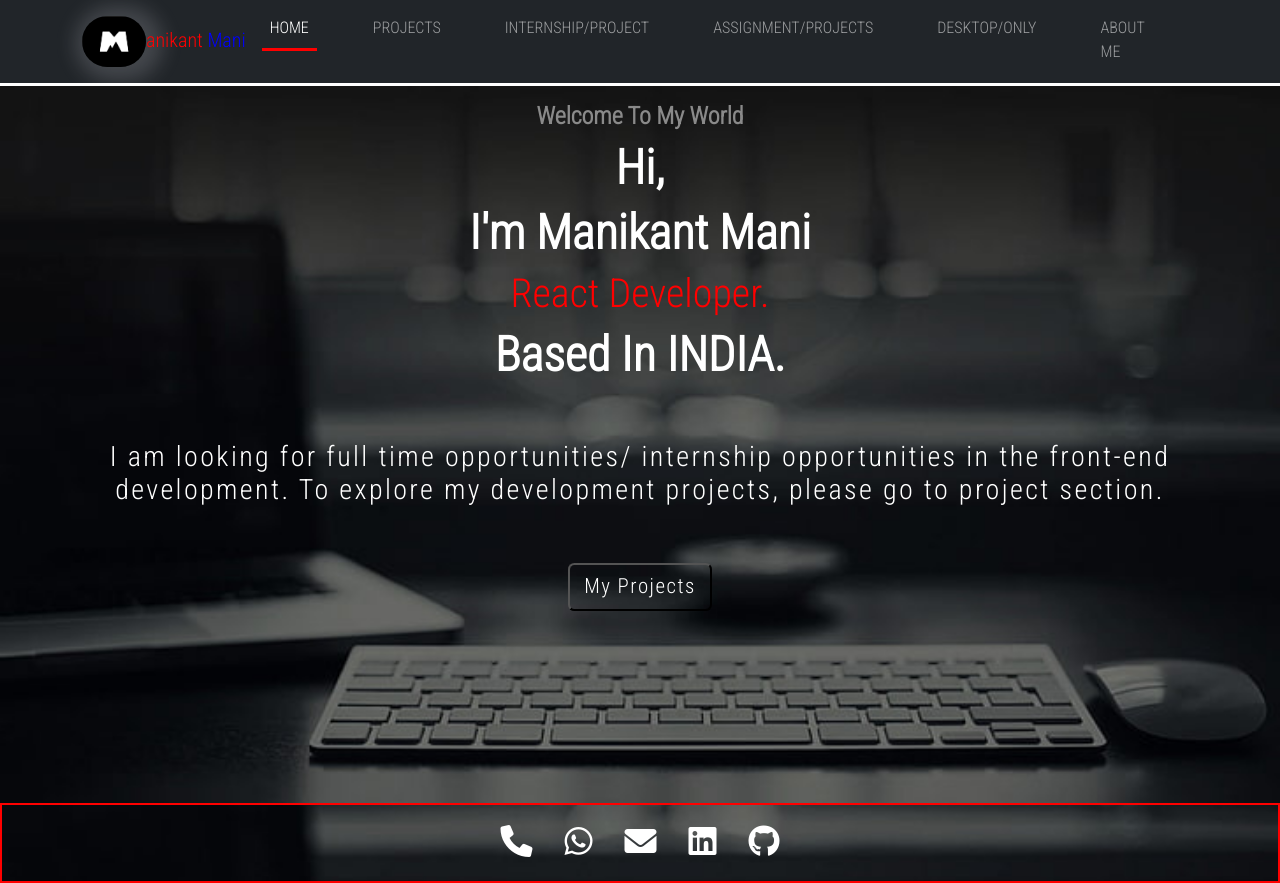
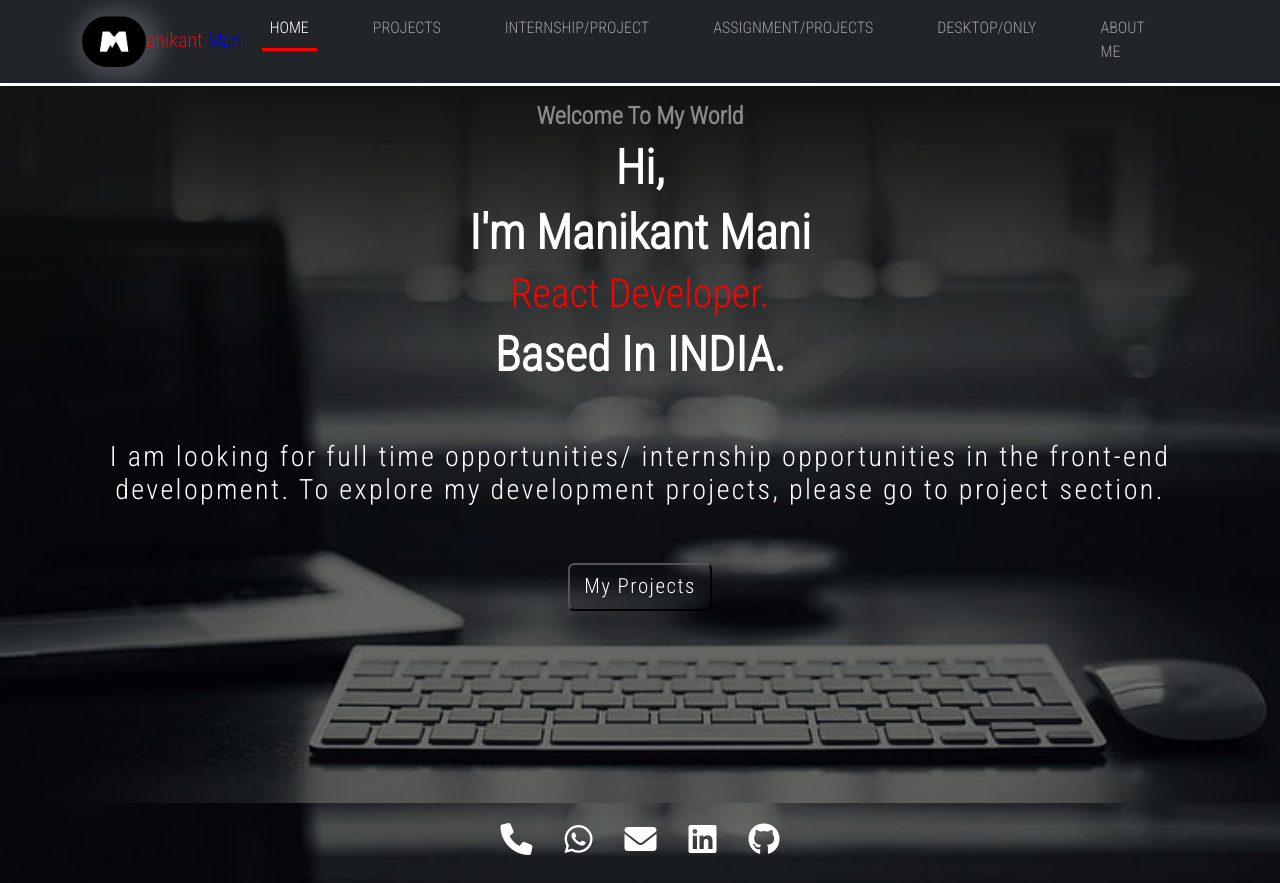
Before and after one commit to ManikantMani/webapp, a React (Create React App) app: page / in a window 1280 px wide. Built offline with nearby package versions, Linux system fonts and the light colour scheme; a web font is replaced by a local one.

Commit message:
footer_border_removed

```diff
--- a/src/components/footer/footer.css
+++ b/src/components/footer/footer.css
@@ -1,5 +1,5 @@
 .social_media {
-    border:  solid 2px red;
+    /* border:  solid 2px red; */
     text-align: center;
     width: 100%;
     align-items: center;
```
